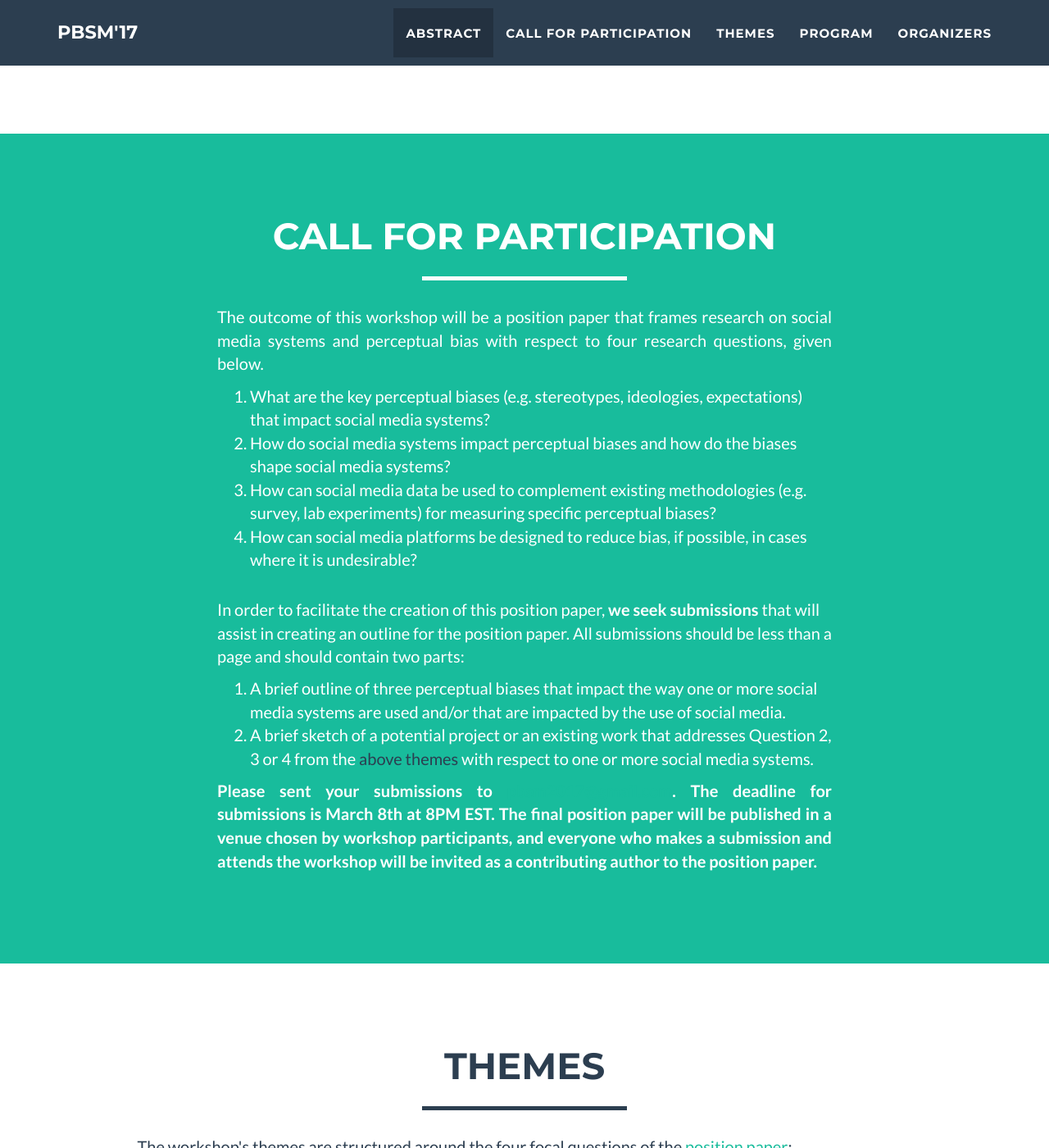
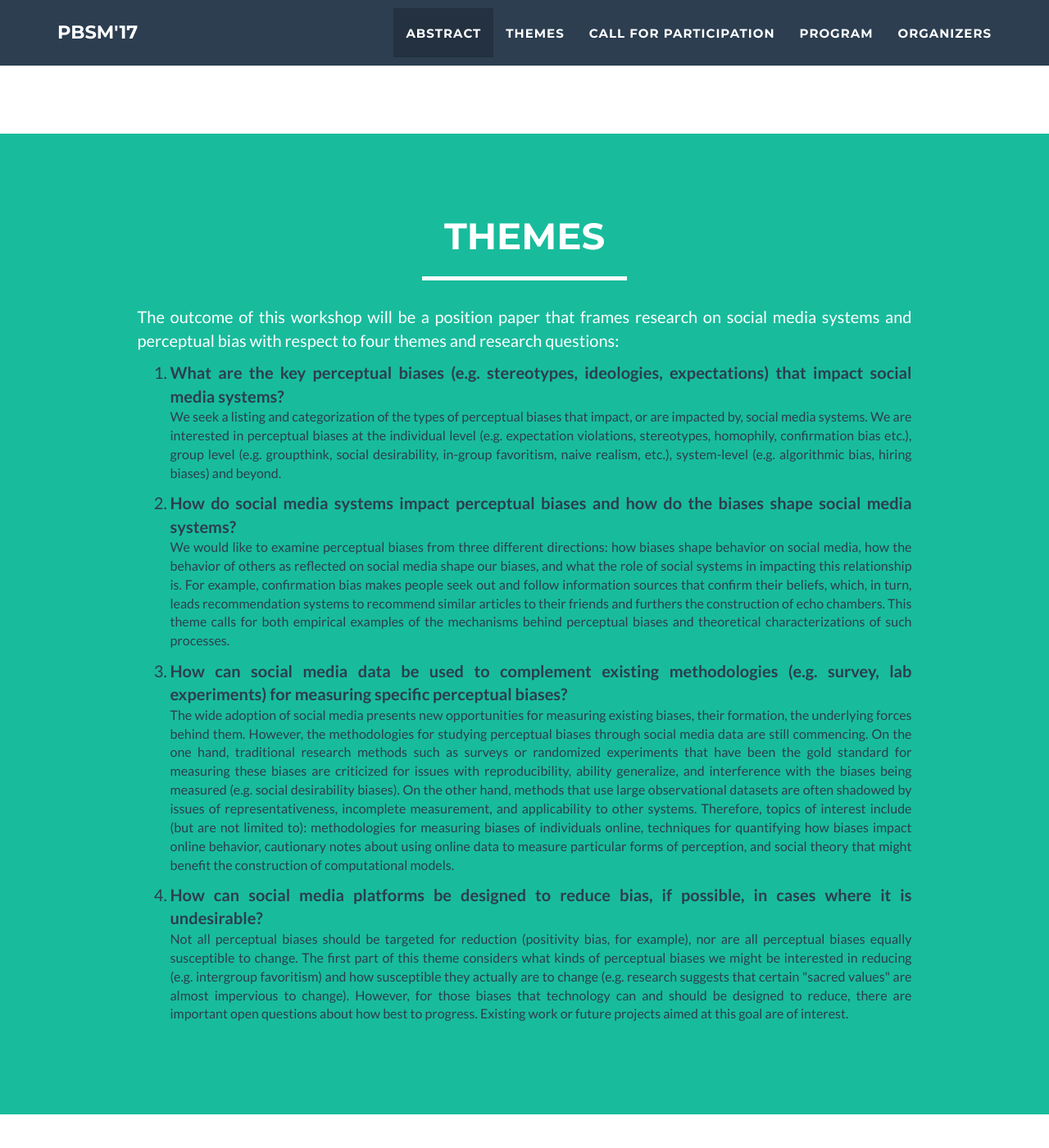
Before and after one commit to nirg/perceptBiaSM, a Jekyll site: the page built from index.html, in a window 1280 px wide and 1400 px high, scrolled down 1503 px. Shown: the whole window at 82% size. Built offline with Jekyll 4.4.1, drawn with Linux system fonts in a browser that asks for light colours; some of the changed text lies outside the part shown.

Commit message:
final touches before launching

```diff
--- a/_includes/abstract.html
+++ b/_includes/abstract.html
@@ -3,7 +3,7 @@
         <div class="container">
             <div class="row">
                 <div class="col-lg-12 text-center">
-                    <h2>Abstract/Goals</h2>
+                    <h2>Abstract</h2>
                     <hr class="star-primary">
                 </div>
             </div>
--- a/_includes/cfps.html
+++ b/_includes/cfps.html
@@ -1,30 +1,30 @@
- <!-- CFPs Section -->
-    <section id="themes">
+ <!-- Outcome Section -->
+    <section id="cfps">
         <div class="container">
             <div class="row">
                 <div class="col-lg-12 text-center">
-                    <h2>Themes</h2>
+                    <h2>Call for Participation</h2>
                     <hr class="star-primary">
                 </div>
             </div>
             <div class="row">
-                <div class="col-lg-10 col-lg-offset-1 text-justify">
-                    <p class="page-scroll">
-                    The workshop's themes are structured around the four focal questions of the <a href="#outcome">position paper</a>:</p>
+                <div class="col-lg-8 col-lg-offset-2">
+                 </br>
+                 <p>
+                    We seek submissions that will contribute to the creation of the final position paper with respect to the above <a href="#themes">themes</a>. All submissions should be less than a page and should contain two parts:
+                    </p>
                 </div>
-                <div class="col-lg-10 col-lg-offset-1 text-justify">
-                    <ol>
-                        <li><b>What are the key perceptual biases (e.g. stereotypes, ideologies, expectations) that impact social media systems?</b>
-    We seek a listing and categorization of the types of perceptual biases that impact, or are impacted by, social media systems.  We are interested in perceptual biases at the individual level (e.g. expectation violations, stereotypes, homophily, confirmation bias etc.), group level (e.g. groupthink, social desirability, in-group favoritism, naive realism, etc.), system-level (e.g. algorithmic bias, hiring biases) and beyond.</li>
-                        <li><b>How do social media systems impact perceptual biases and how do the biases shape social media systems?</b>
-    We would like to examine perceptual biases from three different directions: how biases shape behavior on social media, how the behavior of others as reflected on social media shape our biases, and what the role of social systems in impacting this relationship is. For example, confirmation bias makes people seek out and follow information sources that confirm their beliefs, which, in turn, leads recommendation systems to recommend similar articles to their friends and furthers the construction of echo chambers. This theme calls for both empirical examples of the mechanisms behind perceptual biases and theoretical characterizations of such processes.</li>
-                        <li><b>How can social media data be used to complement existing methodologies (e.g. survey, lab experiments) for measuring specific perceptual biases?</b>
-    The wide adoption of social media presents new opportunities for measuring existing biases, their formation, the underlying forces behind them. However, the methodologies for studying perceptual biases through social media data are still commencing. On the one hand, traditional research methods such as surveys or randomized experiments that have been the gold standard for measuring these biases are criticized for issues with reproducibility, ability generalize, and interference with the biases being measured (e.g. social desirability biases). On the other hand, methods that use large observational datasets are often shadowed by issues of representativeness, incomplete measurement, and applicability to other systems. Therefore, topics of interest include (but are not limited to): methodologies for measuring biases of individuals online, techniques for quantifying how biases impact online behavior, cautionary notes about using online data to measure particular forms of perception, and social theory that might benefit the construction of computational models.</li>
-                        <li><b>How can social media platforms be designed to reduce bias, if possible, in cases where it is undesirable?</b>
-    Not all perceptual biases should be targeted for reduction (positivity bias, for example), nor are all perceptual biases equally susceptible to change.  The first part of this theme considers what kinds of perceptual biases we might be interested in reducing (e.g. intergroup favoritism) and how susceptible they actually are to change (e.g. research suggests that certain "sacred values" are almost impervious to change).  However, for those biases that technology can and should be designed to reduce, there are important open questions about how best to progress.  Existing work or future projects aimed at this goal are of interest.
-                        </li>
+                <div class="col-lg-8 col-lg-offset-2">
+                    <ol class="page-scroll">
+                        <li>A brief outline of three perceptual biases that impact the way one or more social media systems are used and/or that are impacted by the use of social media (<a href="#themes">theme 1</a>). </li>
+                        <li>A brief sketch of a potential project or an existing work that addresses themes 2, 3 or 4 from <a href="#themes">above</a> with respect to one or more social media systems.</li>
                     </ol>
                 </div>
+                <div class="col-lg-8 col-lg-offset-2 text-justify">
+                    <p>
+                        <b>Please sent your submissions to <a href="mailto:pbsm2017@gmail.com?Subject=Submission" target="_top">pbsm2017@gmail.com</a>. <b>The deadline for submissions is March 8th at 8PM EST</b>. The final position paper will be published in a venue chosen by workshop participants, and everyone who makes a submission and attends the workshop will be invited as a contributing author to the position paper.</b>
+                    </p>
+
             </div>
         </div>
     </section>
--- a/_includes/nav.html
+++ b/_includes/nav.html
@@ -25,17 +25,17 @@
                     <li class="page-scroll">
                         <a href="#goal">Goal</a>
                     </li> -->
-
                     <li class="page-scroll">
-                        <a href="#outcome">Call for Participation</a>
+                        <a href="#themes">Themes</a>
+                    </li>
+                    <li class="page-scroll">
+                        <a href="#cfps">Call for Participation</a>
                     </li>
                     <!--
                      <li class="page-scroll">
                         <a href="#outcome">Position Paper</a>
                     </li> -->
-                    <li class="page-scroll">
-                        <a href="#themes">Themes</a>
-                    </li>
+
                     <li class="page-scroll">
                         <a href="#program">Program</a>
                     </li>
--- a/_includes/outcome.html
+++ /dev/null
@@ -1,43 +0,0 @@
- <!-- Outcome Section -->
-    <section id="outcome" class="success">
-        <div class="container">
-            <div class="row">
-                <div class="col-lg-12 text-center">
-                    <h2>Call for Participation</h2>
-                    <hr class="star-light">
-                </div>
-            </div>
-            <div class="row">
-                <div class="col-lg-8 col-lg-offset-2 text-justify">
-                    <p>
-                    The outcome of this workshop will be a position paper that frames research on social media systems and perceptual bias with respect to four research questions, given below.
-                    </p>
-                </div>
-                <div class="col-lg-8 col-lg-offset-2">
-                    <ol>
-                        <li>What are the key perceptual biases (e.g. stereotypes, ideologies, expectations) that impact social media systems?</li>
-                        <li>How do social media systems impact perceptual biases and how do the biases shape social media systems?</li>
-                        <li>How can social media data be used to complement existing methodologies (e.g. survey, lab experiments) for measuring specific perceptual biases?</li>
-                        <li>How can social media platforms be designed to reduce bias, if possible, in cases where it is undesirable?</li>
-                    </ol>
-                </div>
-                <div class="col-lg-8 col-lg-offset-2">
-                 </br>
-                 <p>
-                    In order to facilitate the creation of this position paper, <b>we seek submissions</b> that will assist in creating an outline for the position paper. All submissions should be less than a page and should contain two parts:
-                    </p>
-                </div>
-                <div class="col-lg-8 col-lg-offset-2">
-                    <ol class="page-scroll">
-                        <li>A brief outline of three perceptual biases that impact the way one or more social media systems are used and/or that are impacted by the use of social media. </li>
-                        <li>A brief sketch of a potential project or an existing work that addresses Question 2, 3 or 4 from the <a href="#themes" style="color: #2c3e50;">above themes</a> with respect to one or more social media systems.</li>
-                    </ol>
-                </div>
-                <div class="col-lg-8 col-lg-offset-2 text-justify">
-                    <p>
-                        <b> Please sent your submissions to <a href="mailto:pbsm2017@gmail.com?Subject=Submission" target="_top">pbsm2017@gmail.com</a>. <b>The deadline for submissions is March 8th at 8PM EST</b>. The final position paper will be published in a venue chosen by workshop participants, and everyone who makes a submission and attends the workshop will be invited as a contributing author to the position paper.</b>
-                    </p>
-
-            </div>
-        </div>
-    </section>
--- /dev/null
+++ b/_includes/themes.html
@@ -0,0 +1,35 @@
+ <!-- CFPs Section -->
+    <section id="themes" class="success">
+        <div class="container">
+            <div class="row">
+                <div class="col-lg-12 text-center">
+                    <h2>Themes</h2>
+                    <hr class="star-light">
+                </div>
+            </div>
+            <div class="row">
+                <div class="col-lg-10 col-lg-offset-1 text-justify">
+                    <p class="page-scroll">
+                    The outcome of this workshop will be a position paper that frames research on social media systems and perceptual bias with respect to four themes and research questions:
+                    </p>
+                </div>
+                <div class="col-lg-10 col-lg-offset-1 text-justify" style="color: #2c3e50;">
+                    <ol>
+                        <li><b>What are the key perceptual biases (e.g. stereotypes, ideologies, expectations) that impact social media systems?</b><br>
+                        <p class="small">
+    We seek a listing and categorization of the types of perceptual biases that impact, or are impacted by, social media systems.  We are interested in perceptual biases at the individual level (e.g. expectation violations, stereotypes, homophily, confirmation bias etc.), group level (e.g. groupthink, social desirability, in-group favoritism, naive realism, etc.), system-level (e.g. algorithmic bias, hiring biases) and beyond.</p></li>
+                        <li><b>How do social media systems impact perceptual biases and how do the biases shape social media systems?</b><br>
+                        <p class="small">
+    We would like to examine perceptual biases from three different directions: how biases shape behavior on social media, how the behavior of others as reflected on social media shape our biases, and what the role of social systems in impacting this relationship is. For example, confirmation bias makes people seek out and follow information sources that confirm their beliefs, which, in turn, leads recommendation systems to recommend similar articles to their friends and furthers the construction of echo chambers. This theme calls for both empirical examples of the mechanisms behind perceptual biases and theoretical characterizations of such processes.</p></li>
+                        <li><b>How can social media data be used to complement existing methodologies (e.g. survey, lab experiments) for measuring specific perceptual biases?</b><br>
+                        <p class="small">
+    The wide adoption of social media presents new opportunities for measuring existing biases, their formation, the underlying forces behind them. However, the methodologies for studying perceptual biases through social media data are still commencing. On the one hand, traditional research methods such as surveys or randomized experiments that have been the gold standard for measuring these biases are criticized for issues with reproducibility, ability generalize, and interference with the biases being measured (e.g. social desirability biases). On the other hand, methods that use large observational datasets are often shadowed by issues of representativeness, incomplete measurement, and applicability to other systems. Therefore, topics of interest include (but are not limited to): methodologies for measuring biases of individuals online, techniques for quantifying how biases impact online behavior, cautionary notes about using online data to measure particular forms of perception, and social theory that might benefit the construction of computational models.</p></li>
+                        <li><b>How can social media platforms be designed to reduce bias, if possible, in cases where it is undesirable?</b><br>
+                        <p class="small">
+    Not all perceptual biases should be targeted for reduction (positivity bias, for example), nor are all perceptual biases equally susceptible to change.  The first part of this theme considers what kinds of perceptual biases we might be interested in reducing (e.g. intergroup favoritism) and how susceptible they actually are to change (e.g. research suggests that certain "sacred values" are almost impervious to change).  However, for those biases that technology can and should be designed to reduce, there are important open questions about how best to progress.  Existing work or future projects aimed at this goal are of interest.
+                        </p></li>
+                    </ol>
+                </div>
+            </div>
+        </div>
+    </section>
--- a/_layouts/default.html
+++ b/_layouts/default.html
@@ -6,7 +6,7 @@
     {% include header.html %}
 
     {% include abstract.html %}
-    {% include outcome.html %}
+    {% include themes.html %}
     {% include cfps.html %}
     {% include program.html %}
     {% include org.html %}
```
